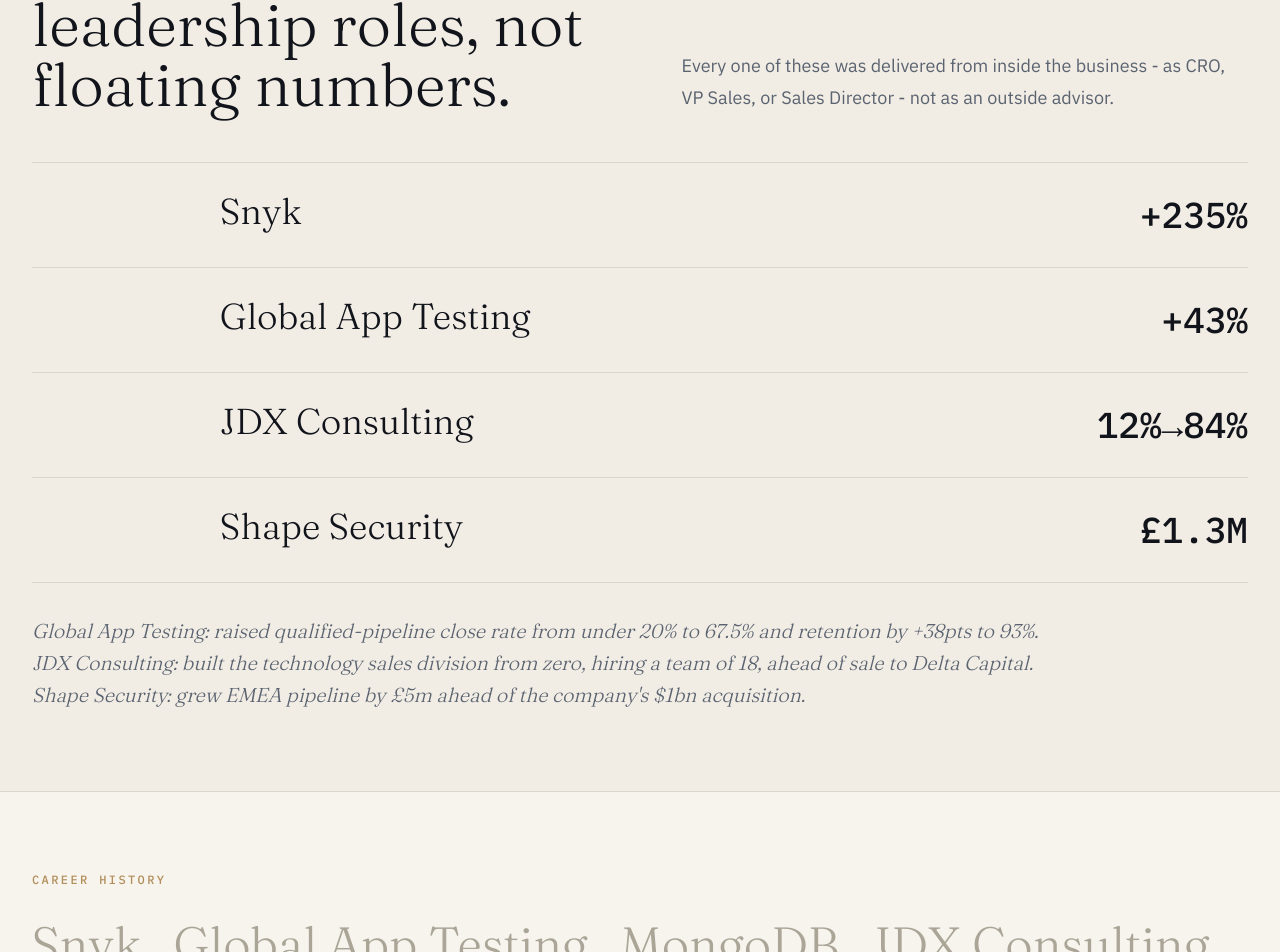
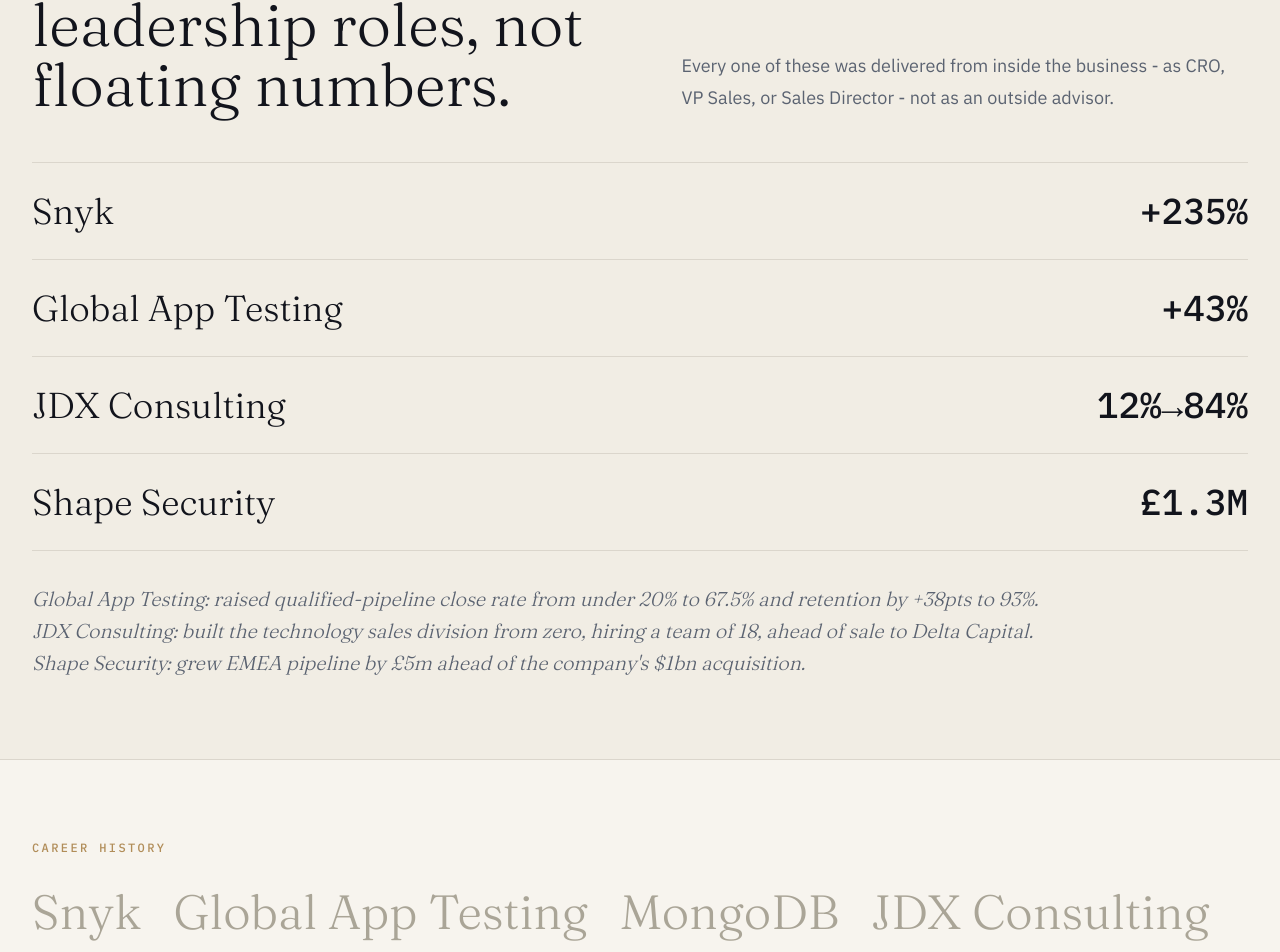
Before and after one commit to petelipton-salesedge/salesedge-consulting-ltd, a React (Vite) app: page / in a window 1280 px wide. Shown: the part 2061-3013 px from the top of the page. Built offline with nearby package versions, Linux system fonts and the light colour scheme.

Commit message:
Changes
Co-authored-by: petelipton-salesedge <243401023+petelipton-salesedge@users.noreply.github.com>

```diff
--- a/src/pages/Index.tsx
+++ b/src/pages/Index.tsx
@@ -264,14 +264,9 @@ const Index = () => {
 
             <div className="mt-12 border-t border-border">
               {resultRows.map((row) => (
-                <article key={row.role} className="grid gap-5 border-b border-border py-7 md:grid-cols-[0.45fr_1.25fr_0.85fr_0.55fr] md:items-center">
-                  <p className="font-mono text-xs font-medium uppercase tracking-[0.18em] text-accent">{row.role}</p>
-                  <div>
-                    <h3 className="font-display text-3xl font-light text-foreground md:text-4xl">{row.company}</h3>
-                    <p className="mt-2 text-sm leading-6 text-muted-foreground">{row.subtitle}</p>
-                  </div>
-                  <p className="font-mono text-xs uppercase tracking-wider text-muted-foreground md:text-right">{row.tag}</p>
-                  <p className="font-mono text-3xl font-medium tracking-normal text-foreground md:text-right md:text-4xl">{row.metric}</p>
+                <article key={row.company} className="flex items-center justify-between gap-6 border-b border-border py-7">
+                  <h3 className="font-display text-3xl font-light text-foreground md:text-4xl">{row.company}</h3>
+                  <p className="font-mono text-3xl font-medium tracking-normal text-foreground md:text-4xl">{row.metric}</p>
                 </article>
               ))}
             </div>
```
